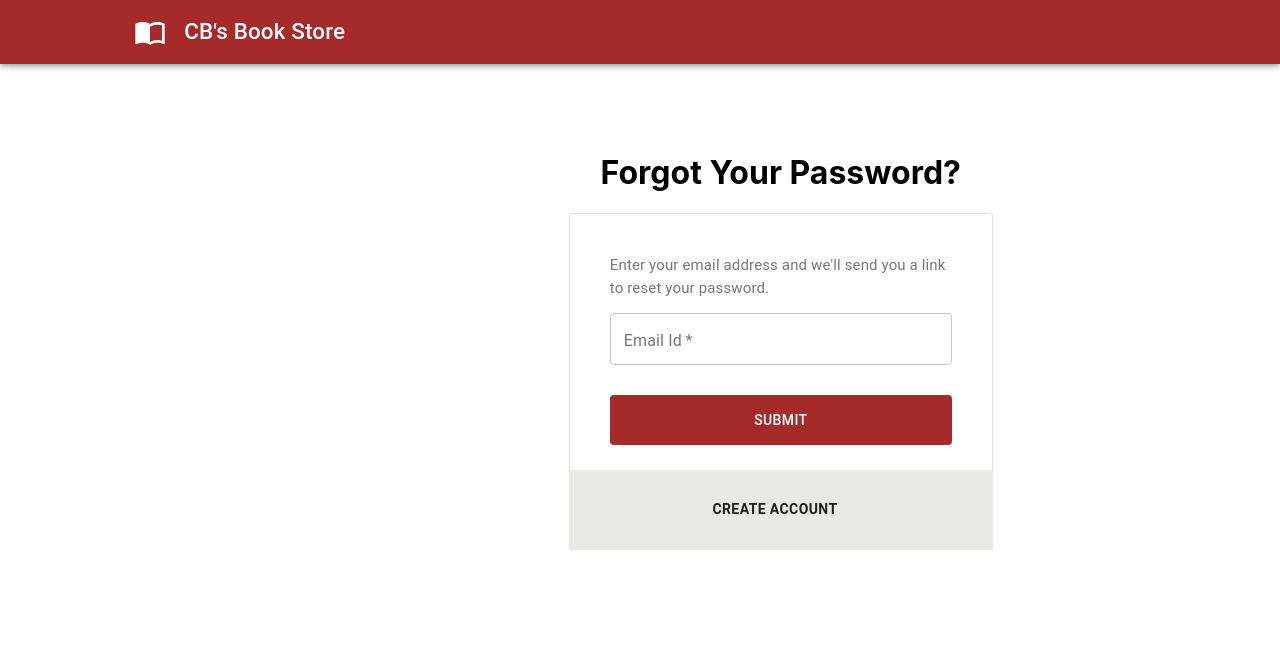
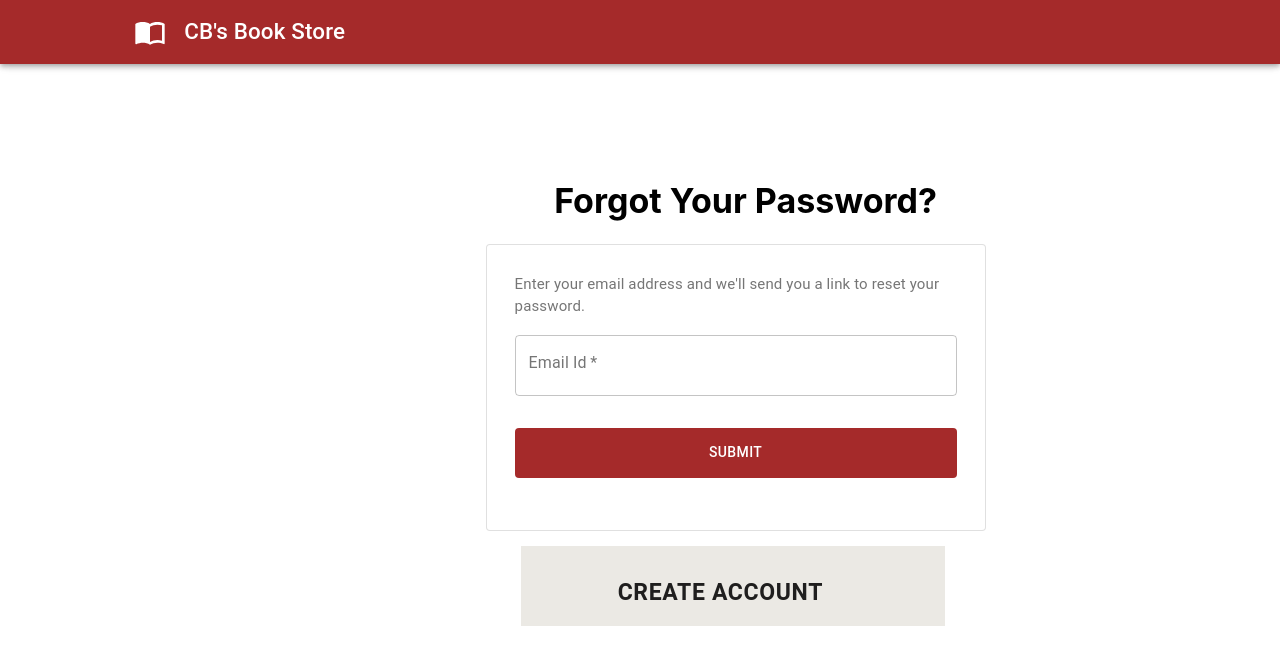
Before and after one commit to gajanan15/Online-Book-Store-Front-End, a React (Create React App) app: page /forgot/password in a window 1280 px wide. Shown: the top 664 px of the page. Built offline with nearby package versions, Linux system fonts and the light colour scheme.

Commit message:
ADDED : Media query for forgot password page to make responsive

```diff
--- a/src/css/ForgotPassword.css
+++ b/src/css/ForgotPassword.css
@@ -60,7 +60,7 @@
 }
 
 #resetPassword{
-   margin-bottom: 2%;
+    margin-bottom: 2%;
 }
 
 #forgotpasswordcart{
@@ -68,3 +68,74 @@
     width: 424px;
     height: 287px;
 }
+
+@media only screen and (min-device-width: 300px) and (max-device-width: 768px) and (-webkit-min-device-pixel-ratio: 1) {
+
+    #resetcard  {
+        padding: 10px;
+        width: 300px;
+        height: 287px;
+    }
+
+    #forgotcard {
+        padding: 12px;
+        width: 300px;
+        height: 287px;
+    }
+
+    #forgotpasswordcart{
+        padding: 12px;
+        width: 320px;
+        height: 287px;
+        margin-left: 15%;
+    }
+
+}
+
+@media only screen and (min-device-width: 768px) and (max-device-width: 1023px) and (-webkit-min-device-pixel-ratio: 1) {
+
+    #resetcard  {
+        padding: 5px;
+        width: 500px;
+        height: 300px;
+    }
+
+    #forgotdiv{
+        margin-left: -5%;
+    }
+
+    #resetContent input {
+        height: 18px;
+        padding-top: 24px;
+    }
+
+    h1{
+        font-size: 34px;
+    }
+
+
+    #forgotcard {
+        padding: 12px;
+        width: 500px;
+        height: 287px;
+    }
+
+    #forgotpasswordcart{
+        padding: 12px;
+        width: 500px;
+        height: 287px;
+        margin-left: -2%;
+    }
+
+    #createbtn {
+        margin-top: 15px;
+        margin-left: 5%
+    }
+
+    #createbtn button {
+        font-weight: bold;
+        font-size: 23px;
+        margin-left: 21%;
+    }
+
+}
```
